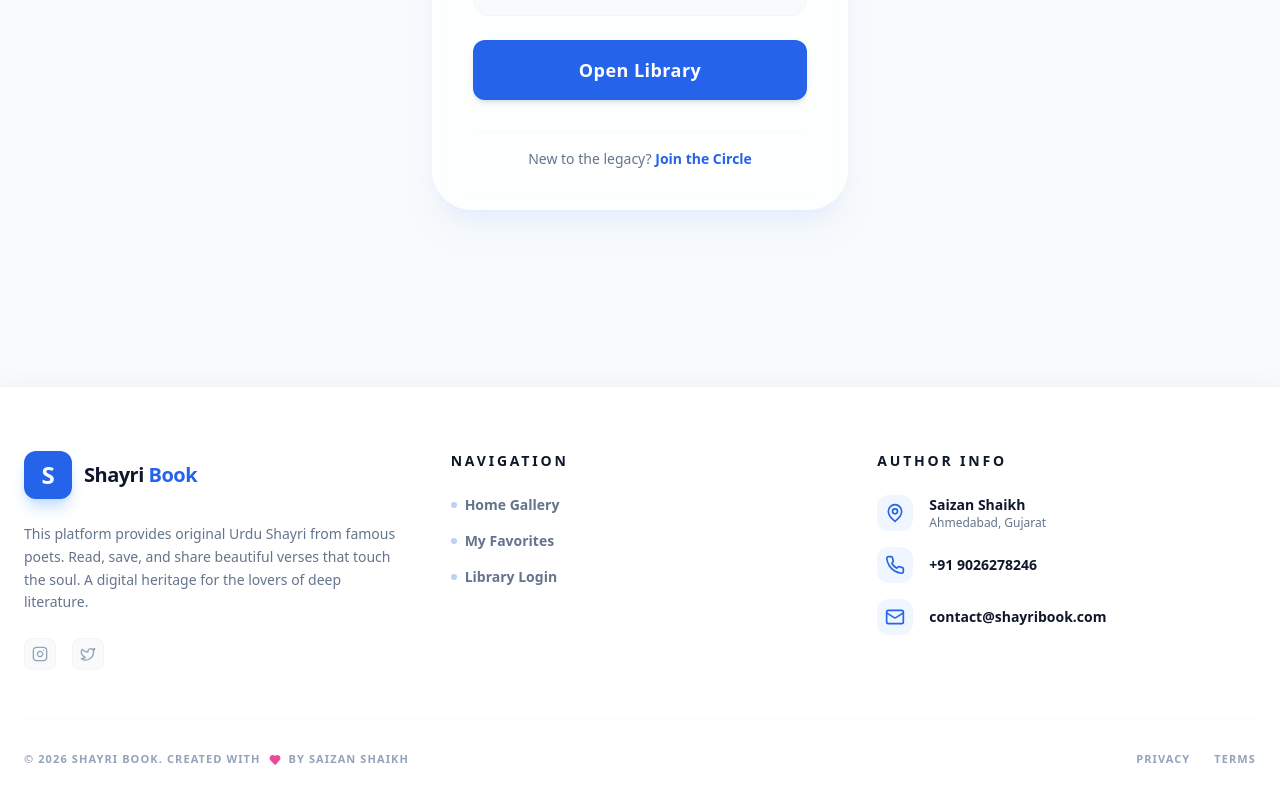
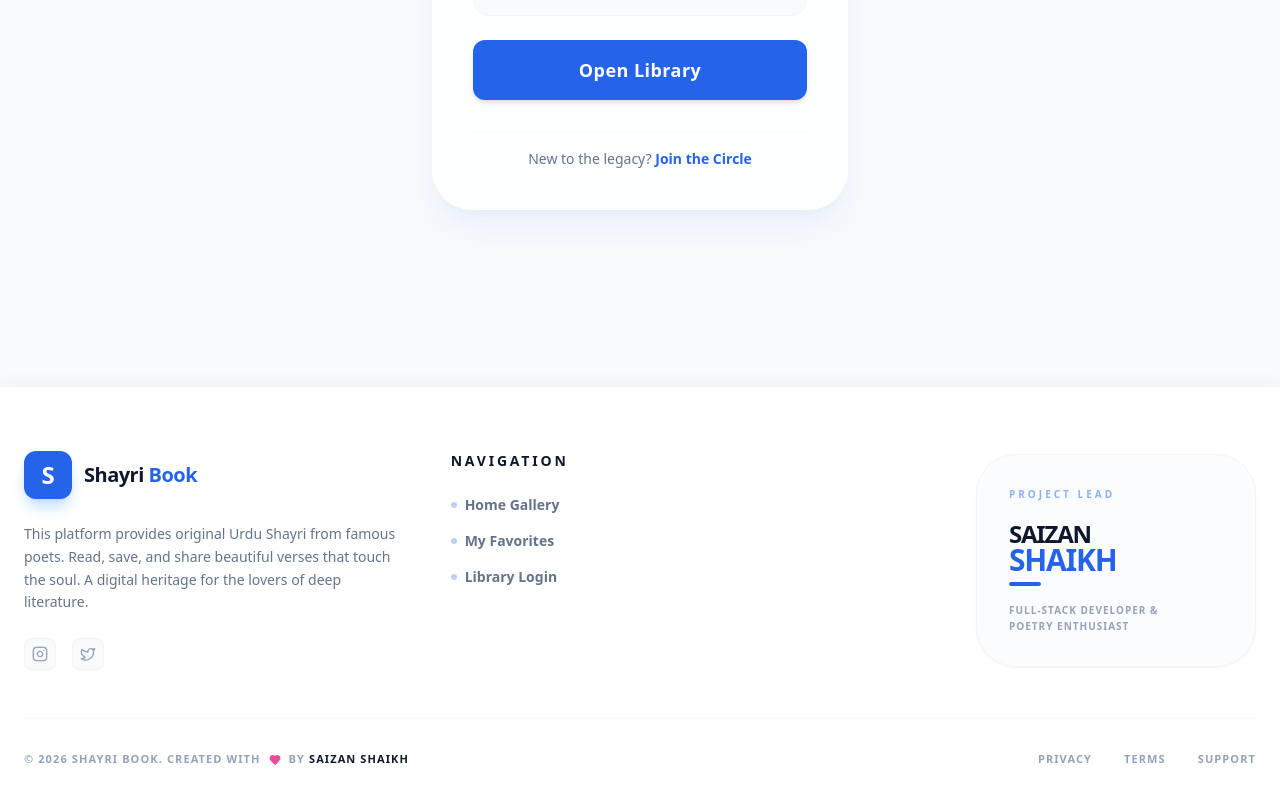
Before and after one commit to saizan-shaikh/Saizan-Shayri-frontend, a React (Vite) app: page /login in a window 1280 px wide. Shown: the part 511-1311 px from the top of the page. Built offline with nearby package versions, Linux system fonts and the light colour scheme.

Commit message:
Footer content fix

```diff
--- a/src/components/Footer.jsx
+++ b/src/components/Footer.jsx
@@ -67,41 +67,31 @@ const Footer = () => {
             </ul>
           </div>
 
-          {/* Right Column: Author Info (Hidden on Mobile) */}
-          <div className="space-y-4 md:space-y-6 hidden md:block">
-            <h4 className="text-sm font-black uppercase tracking-[0.2em] text-slate-900 text-center md:text-left">Author Info</h4>
-            <div className="grid grid-cols-1 gap-4">
-              <div className="flex items-start space-x-4">
-                <div className="p-2 rounded-xl bg-blue-50 text-blue-600">
-                  <MapPin className="w-5 h-5" />
-                </div>
-                <div>
-                  <p className="text-slate-900 font-black text-sm text-left">Saizan Shaikh</p>
-                  <p className="text-slate-500 text-xs font-medium text-left">Ahmedabad, Gujarat</p>
-                </div>
+          {/* Right Column: Author Branding (Hidden on Mobile, Redesigned for Desktop) */}
+          <div className="hidden md:flex flex-col items-end justify-center">
+            <div className="space-y-4 bg-slate-50/50 p-8 rounded-[2.5rem] border border-slate-100 shadow-sm hover:shadow-md transition-all duration-500 w-full max-w-[280px]">
+              <h4 className="text-[10px] font-black uppercase tracking-[0.3em] text-blue-600/50">Project Lead</h4>
+              <div className="space-y-1">
+                <p className="text-2xl font-black tracking-tighter text-slate-900 uppercase">
+                  Saizan <span className="text-blue-600 text-3xl block -mt-2">Shaikh</span>
+                </p>
+                <div className="w-8 h-1 bg-blue-600 rounded-full" />
               </div>
-              <div className="flex items-center space-x-4">
-                <div className="p-2 rounded-xl bg-blue-50 text-blue-600">
-                  <Phone className="w-5 h-5" />
-                </div>
-                <p className="text-slate-900 font-black text-sm">+91 9026278246</p>
-              </div>
-              <div className="flex items-center space-x-4">
-                <div className="p-2 rounded-xl bg-blue-50 text-blue-600">
-                  <Mail className="w-5 h-5" />
-                </div>
-                <p className="text-slate-900 font-black text-sm break-all">contact@shayribook.com</p>
-              </div>
+              <p className="text-slate-400 text-[10px] font-bold uppercase tracking-widest leading-relaxed">
+                Full-Stack Developer & <br />
+                Poetry Enthusiast
+              </p>
             </div>
           </div>
         </div>
 
         {/* Bottom Bar */}
         <div className="pt-8 border-t border-slate-50 flex flex-col md:flex-row justify-between items-center space-y-4 md:space-y-0 text-slate-400 text-[10px] md:text-[11px] font-bold uppercase tracking-widest text-center md:text-left">
-          <p>&copy; {currentYear} Shayri Book. Created with <Heart className="w-3 h-3 text-pink-500 inline-block mx-1 fill-current" /> by Saizan Shaikh</p>
-          <div className="flex items-center space-x-4 md:space-x-6">
+          <p>&copy; {currentYear} Shayri Book. Created with <Heart className="w-3 h-3 text-pink-500 inline-block mx-1 fill-current" /> by <span className="text-slate-900 font-black">Saizan Shaikh</span></p>
+          <div className="flex items-center space-x-4 md:space-x-8">
              <span className="hover:text-blue-600 cursor-pointer transition-colors">Privacy</span>
              <span className="hover:text-blue-600 cursor-pointer transition-colors">Terms</span>
+             <span className="hover:text-blue-600 cursor-pointer transition-colors">Support</span>
           </div>
         </div>
       </div>
```
Also changed, not shown: 4 other files (tests, documents, lock files or other folders).
